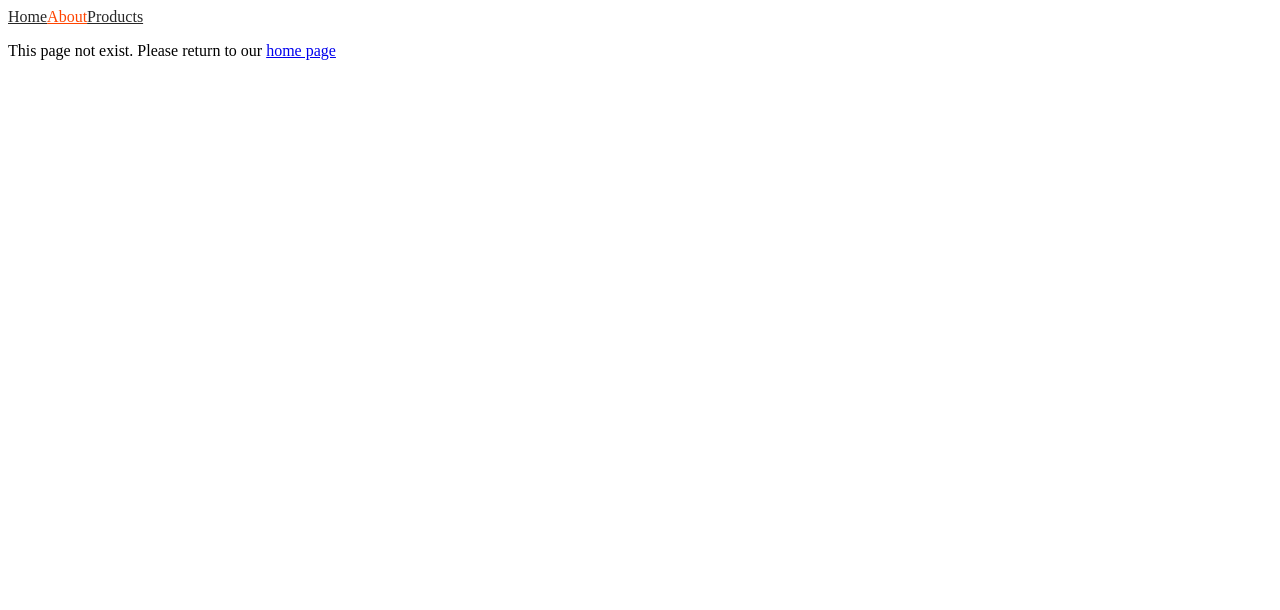
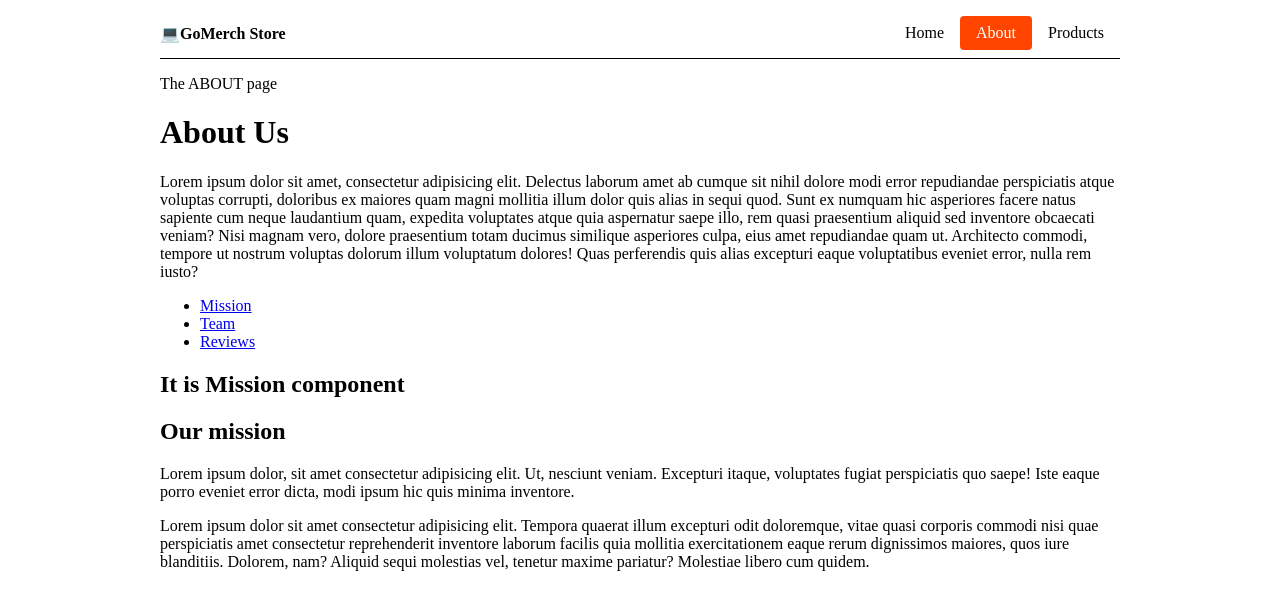
Before and after one commit to Andriy-Kond/m5_routing, a React (Create React App) app: page /m5_routing/about/mission in a window 1280 px wide. Shown: the top 610 px of the page. Built offline with nearby package versions, Linux system fonts and the light colour scheme.

Commit message:
add: routes&components

```diff
--- a/src/App.jsx
+++ b/src/App.jsx
@@ -1,36 +1,32 @@
-import { NavLink, Route, Routes } from "react-router-dom";
-
-import About from "pages/About";
-import styled from "@emotion/styled";
+import { Route, Routes } from "react-router-dom";
 
 import Home from "pages/Home";
+import About from "pages/About";
 import Products from "pages/Products";
+import ProductDetails from "pages/ProductDetails";
 import NotFoundPage from "pages/NotFoundPage";
-import ProductDetails from "pages/ProductDetails";
 
-const StyledNavLink = styled(NavLink)`
-  color: #272727;
-
-  &.active {
-    color: #ff4400;
-  }
-`;
+import Mission from "components/Mission";
+import Team from "components/Team";
+import Reviews from "components/Reviews";
+import SharedLayout from "components/SharedLayout";
 
 function App() {
   return (
     <>
-      <nav>
-        <StyledNavLink to="/">Home</StyledNavLink>
-        <StyledNavLink to="about">About</StyledNavLink>
-        <StyledNavLink to="products">Products</StyledNavLink>
-      </nav>
+      <Routes>
+        <Route path="/" element={<SharedLayout />}>
+          <Route index element={<Home />} />
+          <Route path="about" element={<About />}>
+            <Route path="mission" element={<Mission />} />
+            <Route path="team" element={<Team />} />
+            <Route path="reviews" element={<Reviews />} />
+          </Route>
 
-      <Routes>
-        <Route path="/" element={<Home />} />
-        <Route path="/about" element={<About />} />
-        <Route path="/products" element={<Products />}></Route>
-        <Route path="/products/:productId" element={<ProductDetails />} />
-        <Route path="*" element={<NotFoundPage />} />
+          <Route path="products" element={<Products />}></Route>
+          <Route path="products/:productId" element={<ProductDetails />} />
+          <Route path="*" element={<NotFoundPage />} />
+        </Route>
       </Routes>
     </>
   );
--- /dev/null
+++ b/src/components/Mission.jsx
@@ -0,0 +1,27 @@
+function Mission() {
+  return (
+    <>
+      <h2>It is Mission component</h2>
+
+      <section>
+        <h2>Our mission</h2>
+        <p>
+          Lorem ipsum dolor, sit amet consectetur adipisicing elit. Ut, nesciunt
+          veniam. Excepturi itaque, voluptates fugiat perspiciatis quo saepe!
+          Iste eaque porro eveniet error dicta, modi ipsum hic quis minima
+          inventore.
+        </p>
+        <p>
+          Lorem ipsum dolor sit amet consectetur adipisicing elit. Tempora
+          quaerat illum excepturi odit doloremque, vitae quasi corporis commodi
+          nisi quae perspiciatis amet consectetur reprehenderit inventore
+          laborum facilis quia mollitia exercitationem eaque rerum dignissimos
+          maiores, quos iure blanditiis. Dolorem, nam? Aliquid sequi molestias
+          vel, tenetur maxime pariatur? Molestiae libero cum quidem.
+        </p>
+      </section>
+    </>
+  );
+}
+
+export default Mission;
--- a/src/components/ProductsList.jsx
+++ b/src/components/ProductsList.jsx
@@ -1,19 +1,20 @@
 import { Link } from "react-router-dom";
+import { CardWrapper, Container, ProductName } from "./ProductsList.styled";
 
 function ProductsList({ products }) {
   return (
     <>
       <p>The PRODUCT LIST element with own self link in PRODUCTS page</p>
-      <ul>
+      <Container>
         {products.map(product => (
-          <li key={product.id}>
+          <CardWrapper key={product.id}>
             <Link to={product.id}>
               <img src="https://via.placeholder.com/200x100" alt="plug" />
-              <p> {product.name}</p>
+              <ProductName> {product.name}</ProductName>
             </Link>
-          </li>
+          </CardWrapper>
         ))}
-      </ul>
+      </Container>
     </>
   );
 }
--- /dev/null
+++ b/src/components/ProductsList.styled.jsx
@@ -0,0 +1,23 @@
+import styled from "@emotion/styled";
+
+export const Container = styled.ul`
+  display: grid;
+  grid-template-columns: repeat(auto-fit, 200px);
+  gap: 16px;
+`;
+
+export const CardWrapper = styled.li`
+  border: 1px solid black;
+  border-radius: 4px;
+
+  > a {
+    text-decoration: none;
+  }
+`;
+
+export const ProductName = styled.h3`
+  padding: 4px;
+  margin-top: 8px;
+  margin-bottom: 0;
+  color: black;
+`;
--- /dev/null
+++ b/src/components/Reviews.jsx
@@ -0,0 +1,29 @@
+function Reviews() {
+  return (
+    <>
+      <h2>It is Reviews component</h2>
+
+      <section>
+        <div>
+          <h2>First review - 4.6/5</h2>
+          <p>
+            Lorem, ipsum dolor sit amet consectetur adipisicing elit. Autem
+            harum architecto sapiente corporis, voluptatem quas voluptatibus
+            fugiat nulla commodi quidem, dolorem distinctio inventore blanditiis
+            illo tenetur aut enim ex laborum!
+          </p>
+        </div>
+        <div>
+          <h2>Second review - 4.8/5</h2>
+          <p>
+            Lorem ipsum dolor sit amet consectetur adipisicing elit. Corrupti
+            nihil ea, eaque fugit amet possimus officiis asperiores aperiam
+            facere et?
+          </p>
+        </div>
+      </section>
+    </>
+  );
+}
+
+export default Reviews;
--- /dev/null
+++ b/src/components/SharedLayout.jsx
@@ -0,0 +1,41 @@
+import { NavLink, Outlet } from "react-router-dom";
+import styled from "@emotion/styled";
+
+import { Container, Header, Logo } from "./SharedLayout.styled";
+
+const StyledNavLink = styled(NavLink)`
+  padding: 8px 16px;
+  border-radius: 4px;
+  text-decoration: none;
+  color: black;
+  font-weight: 500;
+
+  &.active {
+    color: white;
+    background-color: orangered;
+  }
+`;
+
+function SharedLayout() {
+  return (
+    <Container>
+      <Header>
+        <Logo>
+          <span role="img" aria-label="computer icon">
+            💻
+          </span>
+          GoMerch Store
+        </Logo>
+        <nav>
+          <StyledNavLink to="/">Home</StyledNavLink>
+          <StyledNavLink to="/about">About</StyledNavLink>
+          <StyledNavLink to="/products">Products</StyledNavLink>
+        </nav>
+      </Header>
+
+      <Outlet />
+    </Container>
+  );
+}
+
+export default SharedLayout;
--- /dev/null
+++ b/src/components/SharedLayout.styled.jsx
@@ -0,0 +1,40 @@
+import styled from "@emotion/styled";
+// import { NavLink } from "react-router-dom";
+
+export const Container = styled.div`
+  max-width: 960px;
+  margin: 0 auto;
+  padding: 0 16px;
+`;
+
+export const Header = styled.header`
+  display: flex;
+  align-items: center;
+  justify-content: space-between;
+  gap: 12px;
+  padding: 8px 0;
+  margin-bottom: 16px;
+  border-bottom: 1px solid black;
+
+  > nav {
+    display: flex;
+  }
+`;
+
+export const Logo = styled.p`
+  font-weight: 700;
+  margin: 0;
+`;
+
+// export const Link = styled(NavLink)`
+//   padding: 8px 16px;
+//   border-radius: 4px;
+//   text-decoration: none;
+//   color: black;
+//   font-weight: 500;
+
+//   &.active {
+//     color: white;
+//     background-color: orangered;
+//   }
+// `;
--- /dev/null
+++ b/src/components/Team.jsx
@@ -0,0 +1,29 @@
+function Team() {
+  return (
+    <>
+      <h2>It is Team component</h2>
+
+      <section>
+        <ul>
+          <li>
+            <b>CEO</b> - Gabrijela Vohu Manah
+          </li>
+          <li>
+            <b>Sales</b> - Darius Marianne
+          </li>
+          <li>
+            <b>Product</b> - Ségdae Jean-Pierre
+          </li>
+          <li>
+            <b>Marketing</b> - Melina Theotimos
+          </li>
+          <li>
+            <b>Engineering</b> - Gregor Ramadhani
+          </li>
+        </ul>
+      </section>
+    </>
+  );
+}
+
+export default Team;
--- a/src/pages/About.jsx
+++ b/src/pages/About.jsx
@@ -1,3 +1,5 @@
+import { Link, Outlet } from "react-router-dom";
+
 function About() {
   return (
     <>
@@ -17,6 +19,19 @@ function About() {
         dolorum illum voluptatum dolores! Quas perferendis quis alias excepturi
         eaque voluptatibus eveniet error, nulla rem iusto?
       </p>
+
+      <ul>
+        <li>
+          <Link to="mission">Mission</Link>
+        </li>
+        <li>
+          <Link to="team">Team</Link>
+        </li>
+        <li>
+          <Link to="reviews">Reviews</Link>
+        </li>
+      </ul>
+      <Outlet />
     </>
   );
 }
--- a/src/pages/ProductDetails.jsx
+++ b/src/pages/ProductDetails.jsx
@@ -8,10 +8,26 @@ function ProductDetails() {
 
   return (
     <>
-      <p>
-        It is details of product with <b> productID: {productId} </b> and
-        <b> name: {name}</b>
-      </p>
+      <main>
+        <p>
+          It is details of product with <b> productID: {productId} </b> and
+          <b> name: {name}</b>
+        </p>
+        <img src="https://via.placeholder.com/960x240" alt="" />
+        <div>
+          <h2>
+            Product - {name} - {productId}
+          </h2>
+          <p>
+            Lorem ipsum dolor, sit amet consectetur adipisicing elit. Doloribus
+            sunt excepturi nesciunt iusto dignissimos assumenda ab quae
+            cupiditate a, sed reprehenderit? Deleniti optio quasi, amet natus
+            reiciendis atque fuga dolore? Lorem, ipsum dolor sit amet
+            consectetur adipisicing elit. Impedit suscipit quisquam incidunt
+            commodi fugiat aliquam praesentium ipsum quos unde voluptatum?
+          </p>
+        </div>
+      </main>
     </>
   );
 }
```
